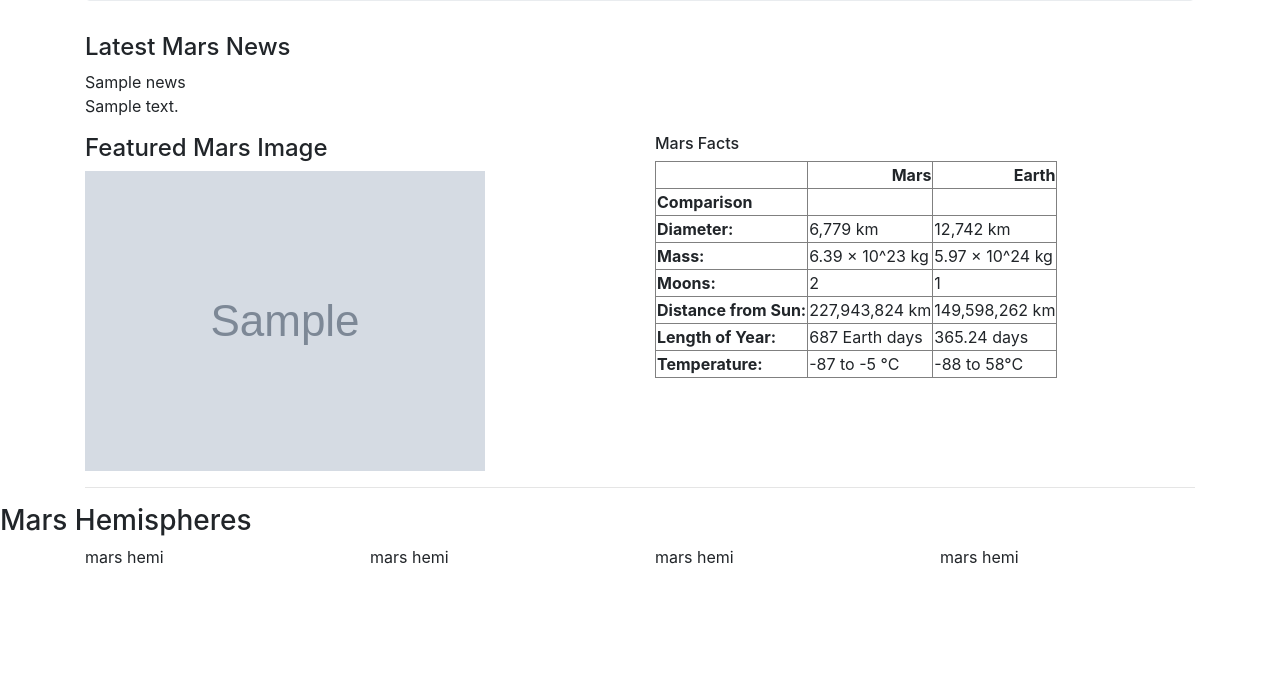
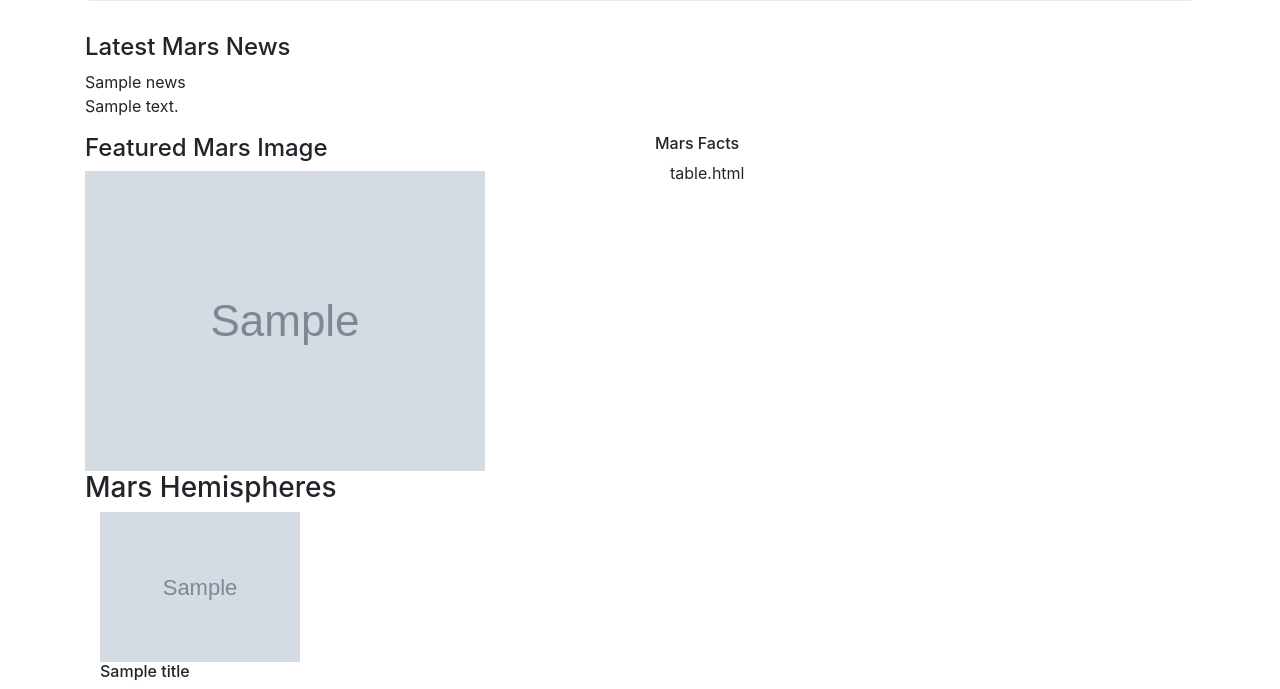
Before and after one commit to RichKirsch80/NASA-Mars-Web-scraping, a Flask app: page / in a window 1280 px wide. Shown: the part 242-931 px from the top of the page. Before the commit the page ends 806 px from the top, so only its background shows below. Run offline with Flask 2, Linux system fonts and the light colour scheme; grey boxes marked "Sample" are stand-in pictures; a database or web service that is not in the repository returns one stand-in record (values such as "Sample title"); some libraries are stand-ins or nearby versions.

Commit message:
completed html webscrape with hemisphere img and title

```diff
--- a/Missions_to_Mars/app.py
+++ b/Missions_to_Mars/app.py
@@ -10,7 +10,7 @@
 @app.route('/')
 def index():
     mars_news = mongo.db.mars_news.find_one()
-    return render_template('index.html',mars_news=mars_news)
+    return render_template('index.html',mars_news=mars_news, table = 'table.html')
 
 @app.route('/scrape')
 def scraper():
--- a/Missions_to_Mars/templates/index.html
+++ b/Missions_to_Mars/templates/index.html
@@ -32,63 +32,32 @@
             </div>
             <div class="col">
               <h6>Mars Facts</h6>
-              <table border="1" class="dataframe">
-                <thead>
-                  <tr style="text-align: right;">
-                    <th></th>
-                    <th>Mars</th>
-                    <th>Earth</th>
-                  </tr>
-                  <tr>
-                    <th>Comparison</th>
-                    <th></th>
-                    <th></th>
-                  </tr>
-                </thead>
-                <tbody>
-                  <tr>
-                    <th>Diameter:</th>
-                    <td>6,779 km</td>
-                    <td>12,742 km</td>
-                  </tr>
-                  <tr>
-                    <th>Mass:</th>
-                    <td>6.39 × 10^23 kg</td>
-                    <td>5.97 × 10^24 kg</td>
-                  </tr>
-                  <tr>
-                    <th>Moons:</th>
-                    <td>2</td>
-                    <td>1</td>
-                  </tr>
-                  <tr>
-                    <th>Distance from Sun:</th>
-                    <td>227,943,824 km</td>
-                    <td>149,598,262 km</td>
-                  </tr>
-                  <tr>
-                    <th>Length of Year:</th>
-                    <td>687 Earth days</td>
-                    <td>365.24 days</td>
-                  </tr>
-                  <tr>
-                    <th>Temperature:</th>
-                    <td>-87 to -5 °C</td>
-                    <td>-88 to 58°C</td>
-                  </tr>
-                </tbody>
-              </table>
-            </div>
+              <div class="container">
+                {{ table }}
+            </div
+              </div>
           </div>
         <hr>
         </div>
         <h3>Mars Hemispheres</h3>
         <div class="container">
-          <div class="row row-cols-auto">
-            <div class="col">mars hemi</div>
-            <div class="col">mars hemi</div>
-            <div class="col">mars hemi</div>
-            <div class="col">mars hemi</div>
+          <div class="row">
+            {% for img_url in mars_news.img_url %}
+                <div class="col">
+                  <img src = "{{img_url}}" width=200 height: 200/>
+                    </div>
+            {% endfor %}
+          </div>
+        </div>
+        <div class="container">
+          <div class="row">
+            {% for title in mars_news.title %}
+                <div class="col">
+                  <h6>{{ title }}</h6>
+                    </div>
+            {% endfor %}
+            </div>
+          </div>
           </div>
         </div>
       </div>
```
Also changed, not shown: Missions_to_Mars/templates/table.html (renamed from Missions_to_Mars/table.html).
